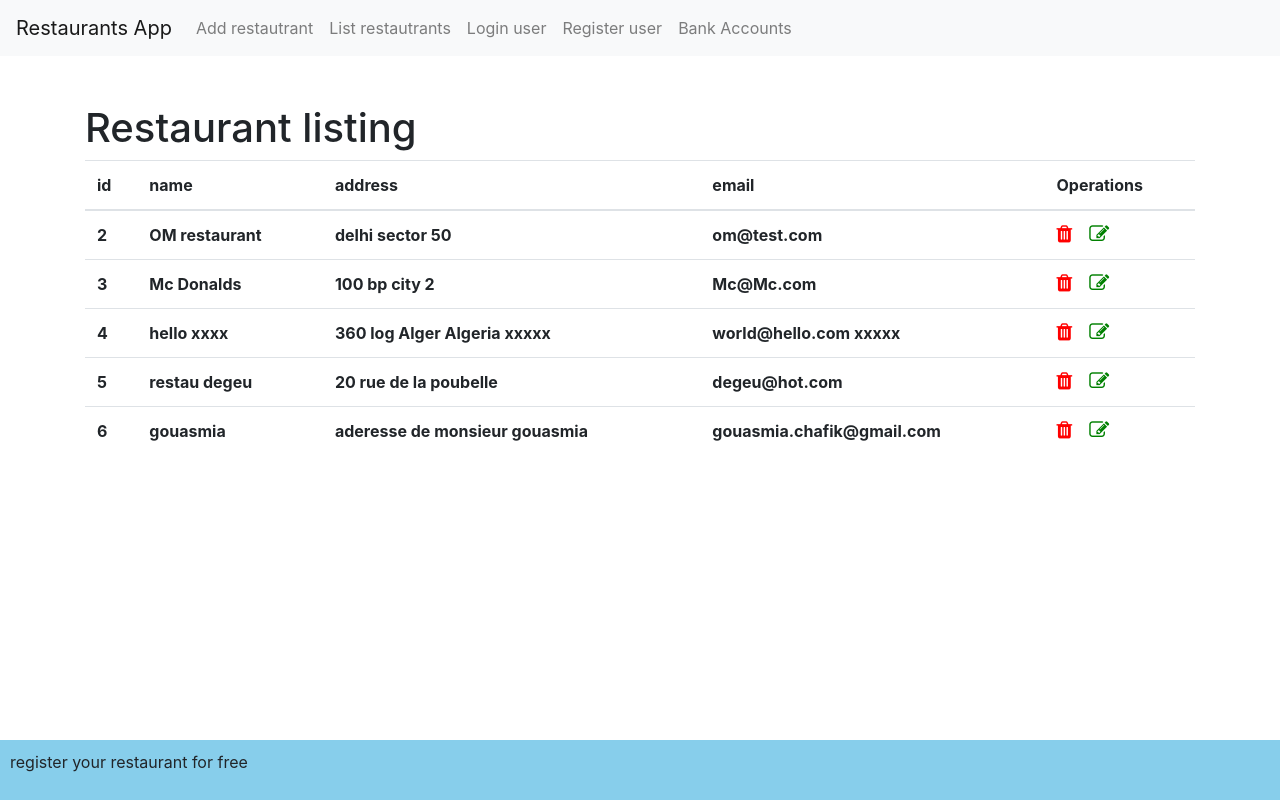
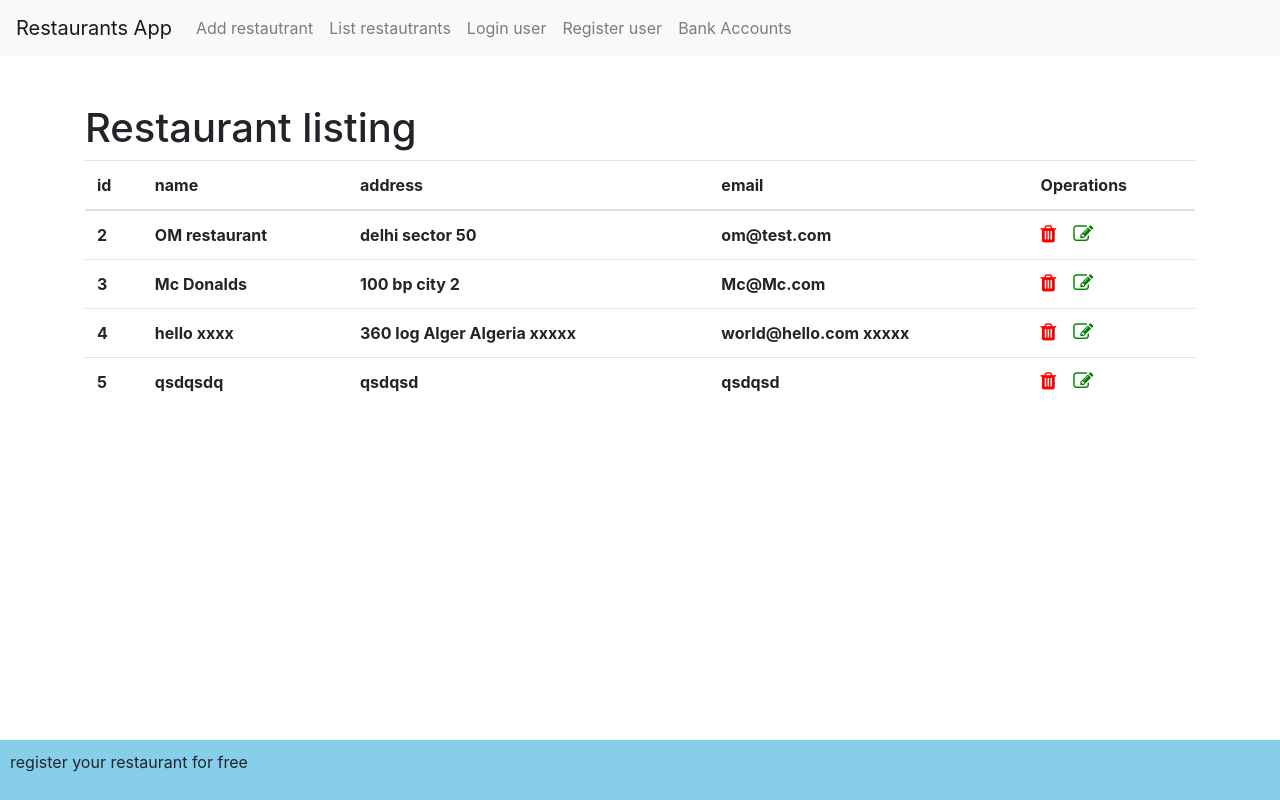
Before and after one commit to chafikIlyes/resto-app, an Angular app: page / in a window 1280 px wide. Built offline with nearby package versions, Linux system fonts and the light colour scheme; data requests are answered from the project's data file.

Commit message:
fixed some bug on bank acount interfaces + others

```diff
--- a/db.json
+++ b/db.json
@@ -19,16 +19,10 @@
       "id": 4
     },
     {
-      "name": "restau degeu",
-      "email": "degeu@hot.com",
-      "address": "20 rue de la poubelle ",
+      "name": "qsdqsdq",
+      "email": "qsdqsd",
+      "address": "qsdqsd",
       "id": 5
-    },
-    {
-      "name": "gouasmia ",
-      "email": "gouasmia.chafik@gmail.com",
-      "address": "aderesse de monsieur gouasmia",
-      "id": 6
     }
   ],
   "users": [
@@ -103,13 +97,6 @@
   ],
   "BankAccount": [
     {
-      "id": 1,
-      "accountNumber": "qsdqsd",
-      "accountHolder": "qsdqsd",
-      "bankId": "4",
-      "IFSC": "qsdqsd"
-    },
-    {
       "id": 2,
       "accountNumber": "qsdqsd",
       "accountHolder": "qsdqsd",
@@ -122,6 +109,13 @@
       "accountHolder": "qsdqsd",
       "bankId": "2",
       "IFSC": "qsdqsd"
+    },
+    {
+      "id": 4,
+      "accountNumber": "qsdq",
+      "accountHolder": "qsdqs",
+      "bankId": "1",
+      "IFSC": "qsqsd"
     }
   ]
 }
--- a/src/app/bank-account/bank-account.component.ts
+++ b/src/app/bank-account/bank-account.component.ts
@@ -1,8 +1,7 @@
-import { Component, OnInit } from '@angular/core';
-import { FormArray, FormBuilder, FormGroup, Validators } from '@angular/forms';
-import { BankService } from '../shared/bank.service';
-import { BankAccountService } from '../shared/bank-account.service';
-
+import {Component, OnInit} from '@angular/core';
+import {FormArray, FormBuilder, FormGroup, Validators} from '@angular/forms';
+import {BankService} from '../shared/bank.service';
+import {BankAccountService} from '../shared/bank-account.service';
 
 
 @Component({
@@ -12,30 +11,29 @@ import { BankAccountService } from '../shared/bank-account.service';
 })
 export class BankAccountComponent implements OnInit {
 
-  bankAccountForms: FormArray = this.fb.array([])
+  bankAccountForms: FormArray = this.fb.array([]);
   bankList: any = [];
-  notification=null;
+  notification = null;
 
 
   constructor(private fb: FormBuilder,
               private bankService: BankService,
               private bankAccountService: BankAccountService,
-  ) { }
+  ) {
+  }
 
 
-
-  ngOnInit() {
+  ngOnInit(): void {
 
     this.bankService.getBankList().subscribe((result) => {
       console.warn(result);
       this.bankList = result;
-    })
-
+    });
 
 
     this.bankAccountService.getBankAccountList().subscribe(
       res => {
-        if (res == []) {
+        if (res === []) {
           this.addBankAccountForms();
         } else {
           // generate formArray as per the data received from banAccount Table
@@ -53,10 +51,10 @@ export class BankAccountComponent implements OnInit {
           });
 
         }
-      })
+      });
   }
 
-  addBankAccountForms() {
+  addBankAccountForms(): void {
 
     this.bankAccountForms.push(this.fb.group({
       id: [0],
@@ -69,38 +67,38 @@ export class BankAccountComponent implements OnInit {
 
   }
 
-  recordSubmit(fg: FormGroup) {
-    console.warn("Befor saving : ", fg.value);
+  recordSubmit(fg: FormGroup): void {
+    console.warn('Befor saving : ', fg.value);
 
-    if (fg.value.id == 0)
+    if (fg.value.id === 0) {
       this.bankAccountService.postBankAccount(fg.value)
         .subscribe(
           (res: any) => {
-            console.warn("After saving : ", res);
+            console.warn('After saving : ', res);
 
-            fg.patchValue({ id: res.id })
+            fg.patchValue({id: res.id});
             this.showNotification('insert');
 
           });
-
-    else this.bankAccountService.putBankAccount(fg.value)
+    } else {
+      this.bankAccountService.putBankAccount(fg.value)
         .subscribe(
           (res: any) => {
-          console.warn("After updating : ", res);
+            console.warn('After updating : ', res);
             this.showNotification('update');
 
 
           });
     }
+  }
 
-  onDelete(id,i){
+  onDelete(id, i): void {
 
-    if(id==0)
+    if (id === 0) {
       this.bankAccountForms.removeAt(i);
-
-    else if (confirm("are you sure you want to delete ?")){
+    } else if (confirm('are you sure you want to delete ?')) {
       this.bankAccountService.deleteBankAccount(id)
-      .subscribe(res=>{
+        .subscribe(res => {
 
           this.bankAccountForms.removeAt(i);
           this.showNotification('delete');
@@ -112,27 +110,27 @@ export class BankAccountComponent implements OnInit {
 
   }
 
-  showNotification(category){
-    switch (category){
-      case  'insert':
-        this.notification={class:'text-success', message: 'saved !'};
+  showNotification(category): void {
+    switch (category) {
+      case 'insert':
+        this.notification = {class: 'text-success', message: 'saved !'};
         break;
 
-        case  'update':
-          this.notification={class:'text-primary', message: 'updated !'};
+      case 'update':
+        this.notification = {class: 'text-primary', message: 'updated !'};
         break;
 
-          case  'delete':
-            this.notification={class:'text-danger', message: 'deleted !'};
+      case 'delete':
+        this.notification = {class: 'text-danger', message: 'deleted !'};
         break;
 
 
-      default :
+      default:
         break;
     }
 
     setTimeout(() => {
-      this.notification=null
+      this.notification = null;
     }, 3000);
 
   }
--- a/src/app/list-resto/list-resto.component.ts
+++ b/src/app/list-resto/list-resto.component.ts
@@ -20,11 +20,11 @@ export class ListRestoComponent implements OnInit {
     })
   }
 
-  deleteResto(item) {
+  deleteResto(id) {
 
-    this.collection.splice(item-1,1)
-    this.resto.deleteResto(item).subscribe((result)=>{
-      console.warn(result)
+
+    this.resto.deleteResto(id).subscribe(()=>{
+      this.collection=this.collection.filter(item=>item.id != id)
     })
   }
 
--- a/src/app/login/login.component.css
+++ b/src/app/login/login.component.css
@@ -0,0 +1,23 @@
+h1{
+    color: red;
+}
+
+@media(min-width: 600px) {
+
+  h1{
+    color: green;
+  }
+
+}
+@media(min-width: 800px) {
+
+  h1{
+    color: black;
+  }
+
+}
+
+.container-fluid	{
+  background-color: green;
+
+}
--- a/src/app/login/login.component.html
+++ b/src/app/login/login.component.html
@@ -1,3 +1,9 @@
 <br>
 <br>
-<h1>login works!</h1>
+
+<div class="container-fluid">
+<h1>
+  hello world
+
+</h1>
+</div>
--- a/src/index.html
+++ b/src/index.html
@@ -10,5 +10,9 @@
 </head>
 <body>
   <app-root></app-root>
+
+  <script src="https://code.jquery.com/jquery-3.5.1.slim.min.js" integrity="sha384-DfXdz2htPH0lsSSs5nCTpuj/zy4C+OGpamoFVy38MVBnE+IbbVYUew+OrCXaRkfj" crossorigin="anonymous"></script>
+  <script src="https://cdn.jsdelivr.net/npm/popper.js@1.16.1/dist/umd/popper.min.js" integrity="sha384-9/reFTGAW83EW2RDu2S0VKaIzap3H66lZH81PoYlFhbGU+6BZp6G7niu735Sk7lN" crossorigin="anonymous"></script>
+  <script src="https://stackpath.bootstrapcdn.com/bootstrap/4.5.2/js/bootstrap.min.js" integrity="sha384-B4gt1jrGC7Jh4AgTPSdUtOBvfO8shuf57BaghqFfPlYxofvL8/KUEfYiJOMMV+rV" crossorigin="anonymous"></script>
 </body>
 </html>
```
Also changed, not shown: src/app/bank-account/bank-account.component.html (+6 -6 lines), src/styles.css (line endings or trailing spaces). Lines whose indentation alone changed are shown as unchanged.
